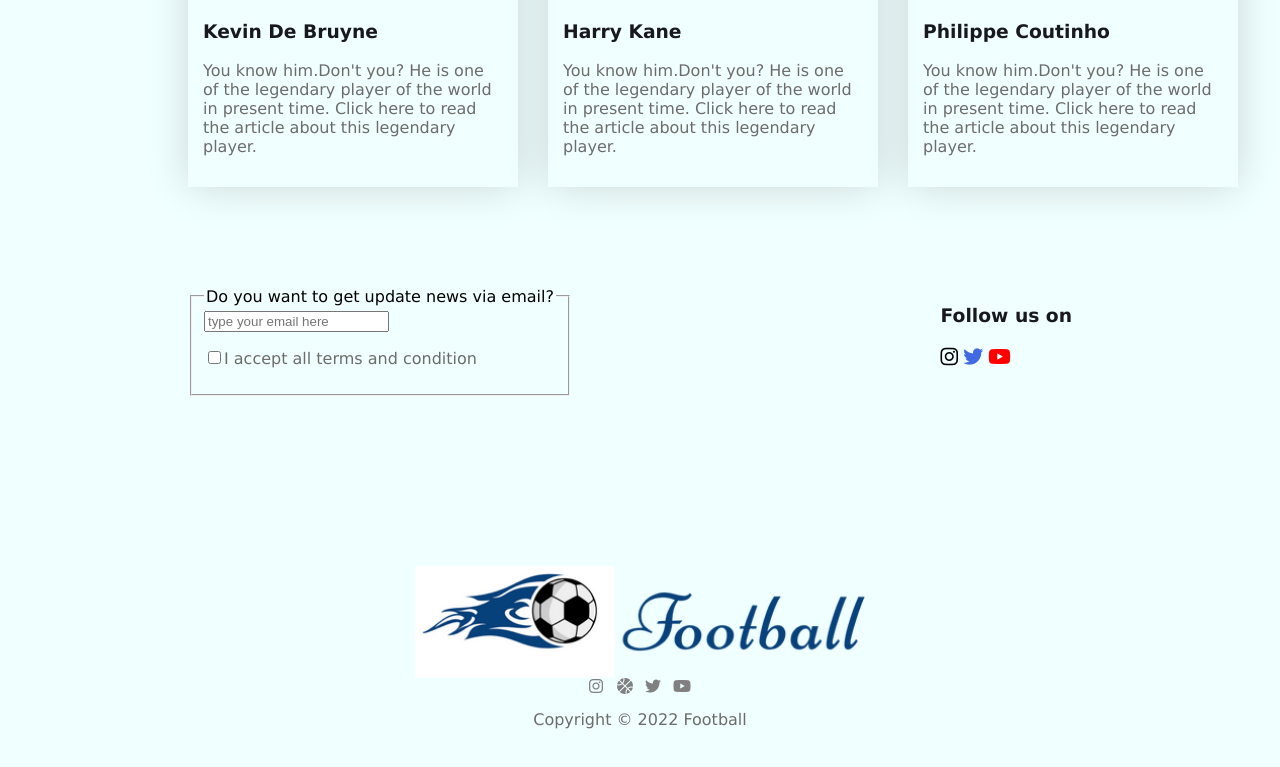
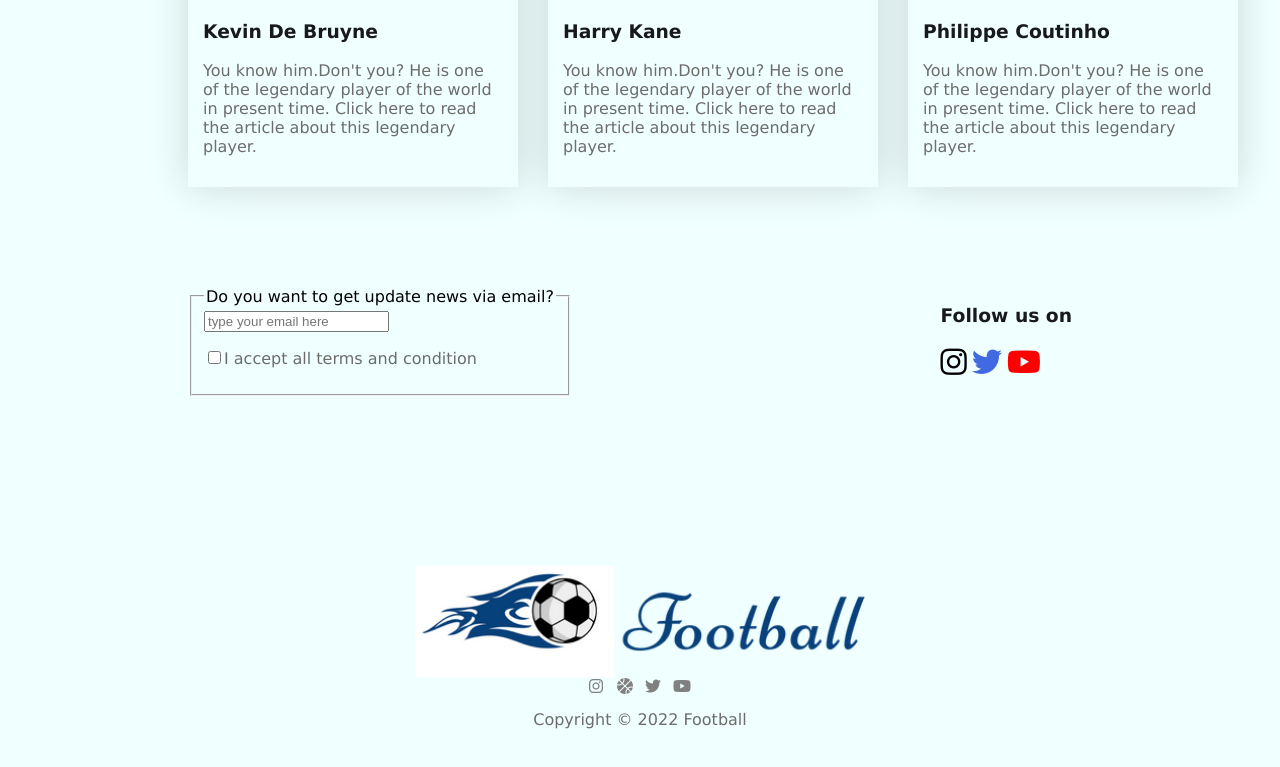
Before and after one commit to sheikhasifahmed/football, a plain HTML site: page index.html in a window 1280 px wide. Shown: the part 2564-3331 px from the top of the page. Drawn offline with Linux system fonts and the light colour scheme.

Commit message:
icon font icrease

```diff
--- a/index.html
+++ b/index.html
@@ -216,7 +216,7 @@
     .......................................-->
     <section class="additional-section">
 
-        <div id="checkbox">
+        <div>
           <fieldset>
             <legend>Do you want to get update news via email?</legend>
             <input type="text" placeholder="type your email here">
@@ -229,11 +229,11 @@
         <!-- ..............................
               !!!...rate the website...!!!
           ....................................  -->
-          <div id="rating">
+          <div>
               <h3>Follow us on</h3>
-              <a style="color: black; font-size: 20px;"  href="https://www.instagram.com"> <i class="fab fa-instagram"></i></a>
-              <a style="color:royalblue; font-size: 20px;"  href="https://twitter.com"> <i class="fab fa-twitter"></i></a>
-              <a style="color: red; font-size: 20px;"  href="https://www.youtube.com"> <i class="fab fa-youtube"></i></a>
+              <a style="color: black; font-size: 30px;"  href="https://www.instagram.com"> <i class="fab fa-instagram"></i></a>
+              <a style="color:royalblue; font-size: 30px;"  href="https://twitter.com"> <i class="fab fa-twitter"></i></a>
+              <a style="color: red; font-size: 30px;"  href="https://www.youtube.com"> <i class="fab fa-youtube"></i></a>
             </div>
             <!-- ......!!rate the website end !!........-->
       </section>
```
Also changed, not shown: style.css (+1 -7 lines).
